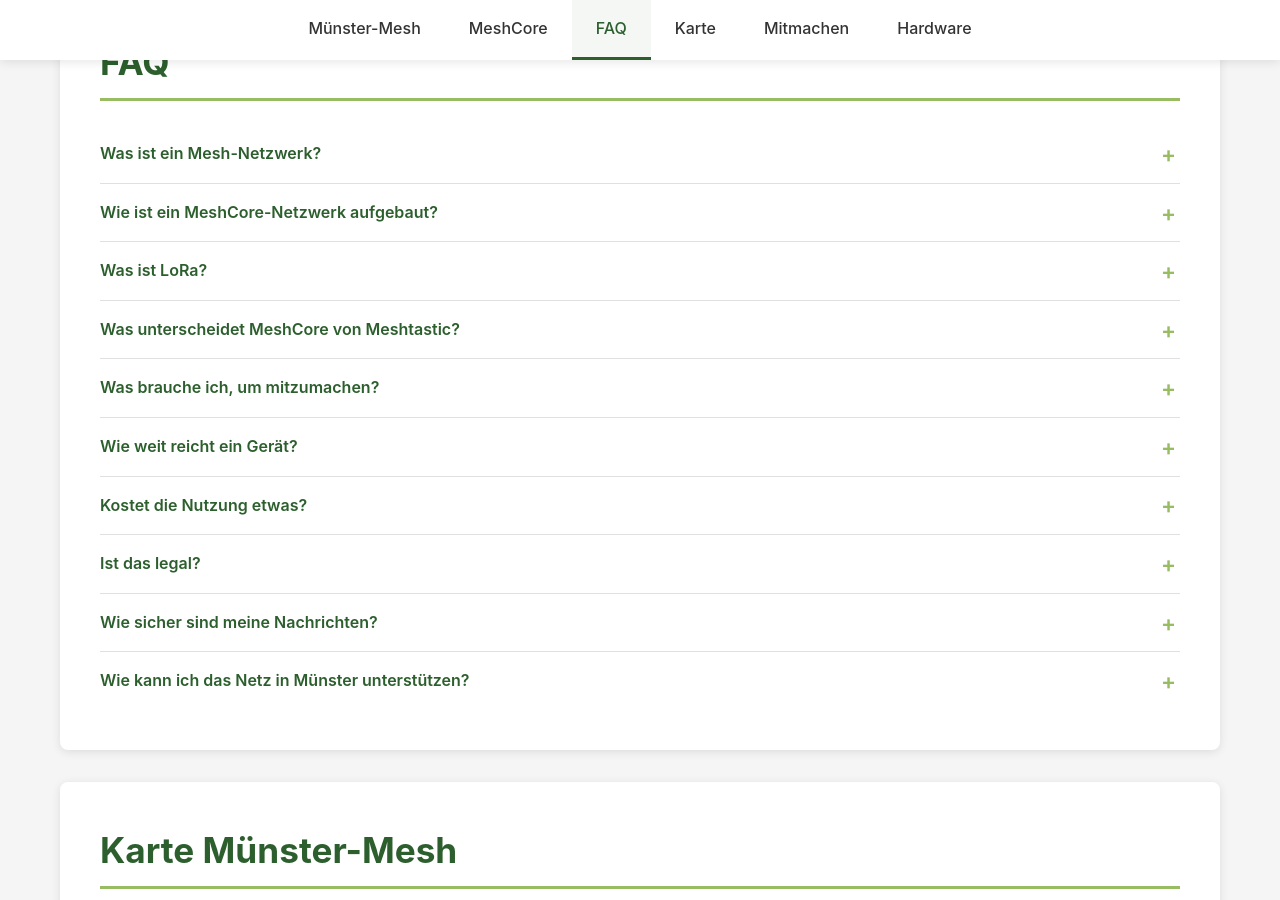
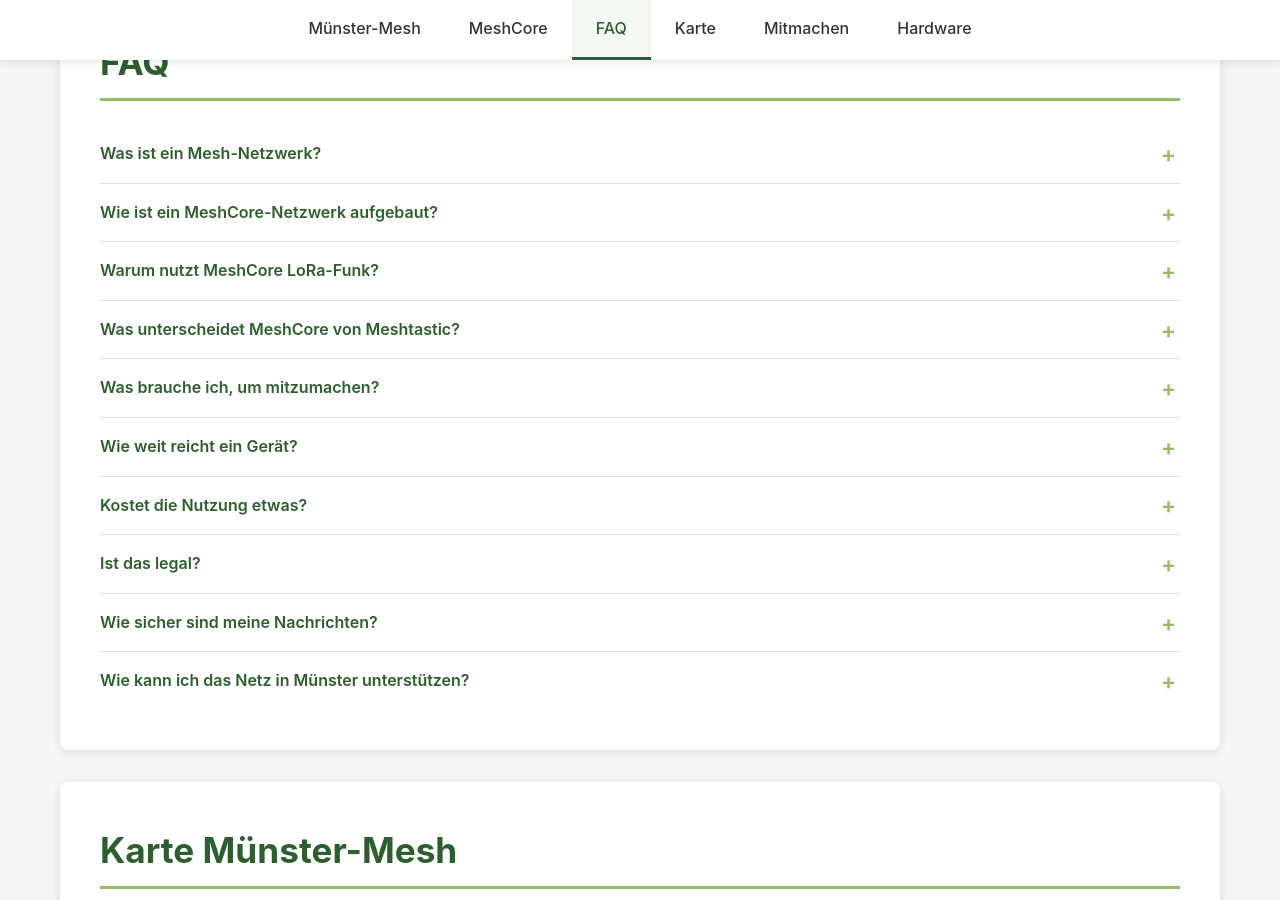
Before and after one commit to muenster-mesh/muenster-mesh-website, a Jekyll site: the page built from index.md, in a window 1280 px wide and 900 px high, scrolled down 1568 px. Built offline with Jekyll 4.4.1, drawn with Linux system fonts in a browser that asks for light colours; some of the changed lines change nothing that is shown.

Commit message:
explain LoRa

```diff
--- a/_includes/faq.html
+++ b/_includes/faq.html
@@ -34,10 +34,23 @@
             </figure>
         </details>
 
-<details>
-<summary>Was ist LoRa?</summary>
-<p>LoRa (Long Range) ist eine Funktechnik, die mit sehr wenig Energie kleine Datenmengen über große Entfernungen überträgt — je nach Gelände mehrere Kilometer, bei freier Sicht auch deutlich mehr. In Europa nutzt LoRa das lizenzfreie 868-MHz-Band, das jeder ohne Anmeldung oder Gebühren verwenden darf.</p>
-</details>
+        <details>
+            <summary>Warum nutzt MeshCore LoRa-Funk?</summary>
+            <p>LoRa (Long Range) ist eine Funktechnik, die mit sehr wenig Energie kleine Datenmengen über große
+                Entfernungen überträgt — je nach Gelände mehrere Kilometer, bei freier Sicht auch deutlich mehr. In
+                Europa nutzt LoRa das lizenzfreie 868-MHz-Band, das jeder ohne Anmeldung oder Gebühren verwenden darf.
+            </p>
+            <p>Damit besetzt LoRa eine Nische, die keine andere Funktechnik abdeckt: WLAN, Bluetooth und Zigbee sind
+                zwar mesh-fähig, reichen aber nur wenige Meter bis einige hundert Meter. Mobilfunk und Satelliten
+                überbrücken große Distanzen, sind aber auf zentrale Infrastruktur angewiesen. Amateurfunk erfordert
+                eine Lizenz. LoRa verbindet Reichweiten von bis zu über 100&nbsp;km mit Mesh-Fähigkeit und freier
+                Nutzung. Der Preis dafür ist eine geringe Datenrate: Unter Einhaltung der 1-%-Sendezeitregel bleiben
+                im Schnitt etwa 110&nbsp;bit/s, genug für Textnachrichten, Positionen und Sensordaten.</p>
+            <figure>
+                <img src="{{ '/assets/images/radio-technologies.png' | relative_url }}"
+                    alt="Funktechniken nach Reichweite und Datenrate: LoRa erreicht als einzige mesh-fähige, lizenzfreie Technik Reichweiten von 100 m bis über 100 km bei rund 10 kbit/s">
+            </figure>
+        </details>
 
 <details>
 <summary>Was unterscheidet MeshCore von Meshtastic?</summary>
```
Also changed, not shown: assets/images/radio-technologies.png (added).
